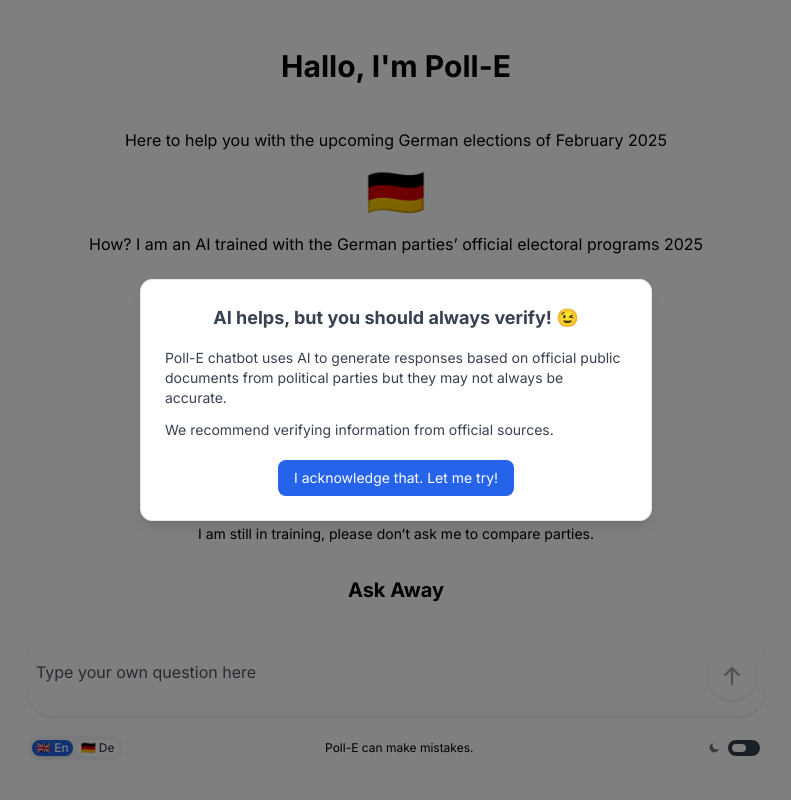
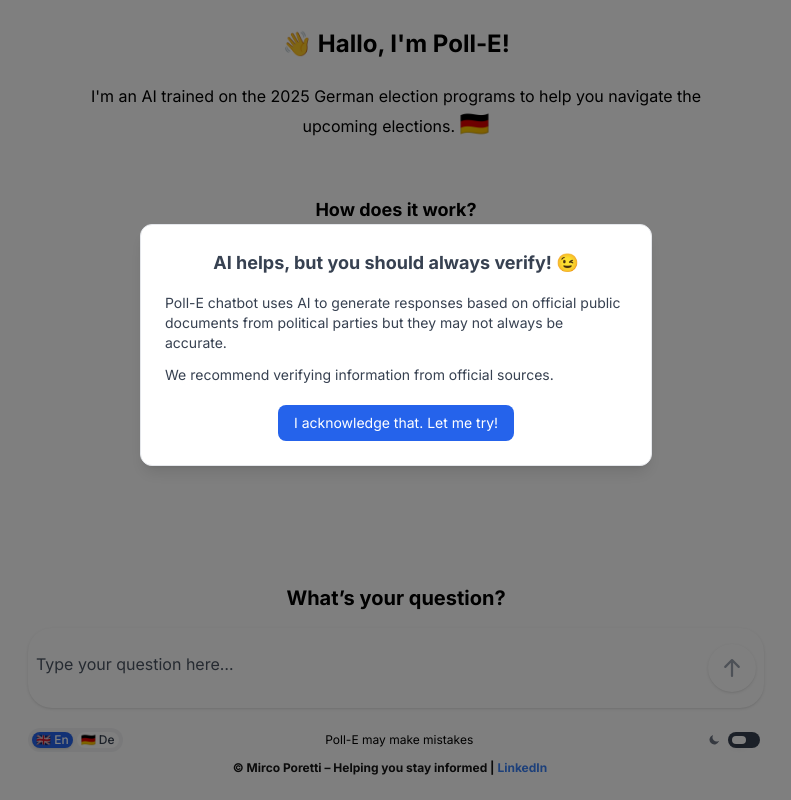
Before and after one commit to mircoporetti/elections, a Next.js app: page /en/chat in a window 1280 px wide. Shown: the whole page, without its empty margins (244-1035 px from the left). Built offline with nearby package versions, Linux system fonts and the light colour scheme.

Commit message:
Content improvements

```diff
--- a/messages/en.json
+++ b/messages/en.json
@@ -1,14 +1,18 @@
 {
   "Chat": {
-    "greetings": "Hallo, I'm Poll-E",
-    "intro1": "Here to help you with the upcoming German elections of February 2025",
-    "intro2": "How? I am an AI trained with the German parties’ official electoral programs 2025",
+    "greetings": "Hallo, I'm Poll-E!",
+    "intro": "I'm an AI trained on the 2025 German election programs to help you navigate the upcoming elections.",
+    "how-does-it-work-title": "How does it work?",
+    "how-does-it-work-point-1": "Click on a party for its proposals on the economic crisis.",
+    "how-does-it-work-point-2": "Type your question, including the party’s acronym.",
+    "how-does-it-work-point-3": " I can't compare parties yet — I’m still learning!",
     "parties-tags-description": "Use the following acronyms when referring to parties:",
     "parties-tags-disclaimer": "I am still in training, please don’t ask me to compare parties.",
     "default-tag-input": "What {party} wants to do for the economical crisis?",
-    "ask-away": "Ask Away",
-    "input-placeholder": "Type your own question here",
-    "polle-disclaimer": "Poll-E can make mistakes.",
+    "ask-away": "What’s your question?",
+    "input-placeholder": "Type your question here…",
+    "polle-disclaimer": "Poll-E may make mistakes",
+    "copyrights": "© Mirco Poretti – Helping you stay informed",
     "generic-error": "AI Assistant responded with an error! Please try again.",
     "too-many-requests-error": "I received too many requests today. Time to rest! Please try again tomorrow.",
     "ai": "Poll-E",
--- a/src/app/[locale]/chat/page.tsx
+++ b/src/app/[locale]/chat/page.tsx
@@ -62,7 +62,7 @@ export default function Chat() {
                 <div
                     className="max-w-4xl mx-auto px-4 max-[380px]:py-4 py-6 space-y-4 pb-2 pl-5 pr-5 md:pl-28 md:pr-28">
                     {!messages.length && (
-                        <div className="max-[380px]:mb-4 mb-6 sm:mb-14 md:mb-20 xl:mb-28">
+                        <div className="max-[380px]:mb-4 mb-6 sm:mb-7 md:mb-10 xl:mb-14">
                             <Intro/>
                         </div>
                     )}
@@ -78,12 +78,12 @@ export default function Chat() {
             </div>
             <div className="bg-white dark:bg-gray-700">
                 {!messages.length && (
-                    <div className="text-center text-black dark:text-white max-[380px]:pb-2 pb-4 sm:pb-8">
+                    <div className="text-center text-black dark:text-white max-[380px]:pb-2 pb-2 sm:pb-4">
                         <h2 className="font-bold max-[380px]:text-sm text-lg md:text-xl">{t('ask-away')}</h2>
                     </div>
                 )}
                 <form
-                    className="w-full max-w-3xl mx-auto max-[380px]:pl-6 max-[380px]:pr-6 pl-4 pr-4 max-[380px]:pb-4 pb-2 sm:pb-10 max-[950px]:landscape:pb-3"
+                    className="w-full max-w-3xl mx-auto max-[380px]:pl-6 max-[380px]:pr-6 pl-4 pr-4 max-[380px]:pb-4 pb-4 sm:pb-6 max-[950px]:landscape:pb-3"
                     onSubmit={handleSubmit}>
                     <div className="flex w-full items-center relative">
                 <textarea
@@ -114,6 +114,19 @@ export default function Chat() {
                         </div>
                         <div className="ml-4"><DarkModeToggle/></div>
                     </div>
+                    <div className="flex-grow text-center">
+                        <p className="text-xs mx-auto pr-3 font-bold pt-2">
+                            {t('copyrights')} |{' '}
+                            <a
+                                href="https://linkedin.com/in/mirco-poretti-197282b4"
+                                target="_blank"
+                                rel="noopener noreferrer"
+                                className="text-blue-500 hover:underline"
+                            >
+                                LinkedIn
+                            </a>
+                        </p>
+                    </div>
                 </form>
             </div>
         </div>
--- a/src/app/components/ConsentBanner.tsx
+++ b/src/app/components/ConsentBanner.tsx
@@ -24,8 +24,9 @@ export default function ConsentBanner() {
     if (!isVisible) return null;
 
     return (
-        <div className="fixed inset-0 flex items-center justify-center z-50 bg-black bg-opacity-50 px-4">
-            <div className="bg-white shadow-lg border border-gray-200 rounded-xl p-6 text-sm text-gray-700 w-full max-w-lg">
+        <div className="fixed inset-0 flex items-start justify-center z-50 bg-black bg-opacity-50 px-4">
+            <div
+                className="bg-white shadow-lg border border-gray-200 rounded-xl p-6 text-sm text-gray-700 w-full max-w-lg mt-40 sm:mt-56">
                 <h2 className="text-center font-bold text-lg mb-4">
                     {t('title')} 😉
                 </h2>
--- a/src/app/components/Intro.tsx
+++ b/src/app/components/Intro.tsx
@@ -7,31 +7,18 @@ const Intro = () => {
     return (
         <>
             <div
-                className="max-[950px]:landscape:hidden flex justify-center items-center max-[380px]:pt-0 max-[380px]:pb-0 pb-2 sm:p-6 dark:bg-gray-700">
+                className="max-[950px]:landscape:hidden flex justify-center items-center max-[380px]:pt-0 max-[380px]:pb-0 pb-1 sm:p-1 dark:bg-gray-700">
                 <div className="text-center text-black dark:text-white">
-                    <h2 className="font-bold max-[380px]:text-xl text-2xl md:text-3xl">
-                        {t('greetings')}
+                    <h2 className="font-bold max-[380px]:text-xl text-2xl">
+                        👋 {t('greetings')}
                     </h2>
                 </div>
             </div>
             <div
-                className="max-[950px]:landscape:hidden flex justify-center items-center max-[380px]:pt-1 pt-2 sm:pt-2 md:pt-8 lg:pt-1 xl:pt-4 dark:bg-gray-700 mt-1">
+                className="max-[950px]:landscape:hidden flex justify-center items-center max-[380px]:pt-1 pt-1 sm:pt-2 md:pt-8 lg:pt-1 xl:pt-4 dark:bg-gray-700 mt-1">
                 <div className="text-center text-black dark:text-white">
                     <p className="text-md">
-                        {t('intro1')}
-                    </p>
-                </div>
-            </div>
-            <div
-                className="max-[950px]:landscape:hidden flex justify-center items-center dark:bg-gray-700 rounded-2xl mt-2 mb-2 sm:mt-4 sm:mb-4">
-                <div className="text-center">
-                    <p className="max-[380px]:text-2xl text-4xl sm:text-5xl">🇩🇪</p>
-                </div>
-            </div>
-            <div className="max-[950px]:landscape:hidden flex justify-center items-center dark:bg-gray-700">
-                <div className="text-center text-black dark:text-white">
-                    <p className="text-md">
-                        {t('intro2')}
+                        {t('intro')} <span className="text-2xl">🇩🇪</span>
                     </p>
                 </div>
             </div>
--- a/src/app/components/PartiesSection.tsx
+++ b/src/app/components/PartiesSection.tsx
@@ -1,51 +1,58 @@
 import React from "react";
 import Tag from "./Tag";
-import { useTranslations } from "next-intl";
+import {useTranslations} from "next-intl";
 
 interface PartiesSectionProps {
     showOnlyTags?: boolean;
     fillChatInput: (text: (previous: string) => string) => void;
 }
 
-const PartiesSection: React.FC<PartiesSectionProps> = ({showOnlyTags = false,  fillChatInput}) => {
+const PartiesSection: React.FC<PartiesSectionProps> = ({showOnlyTags = false, fillChatInput}) => {
 
     const t = useTranslations('Chat');
 
     const handleTagClick = (party: string) => {
-        const text = t("default-tag-input", { party })
+        const text = t("default-tag-input", {party})
         fillChatInput(() => text);
-        };
+    };
 
-        return (
-        <div className={`pl-1 pr-1 md:pl-8 md:pr-8 max-[950px]:landscape:mt-0 max-[380px]:mt-6 bg-white dark:bg-gray-700 ${showOnlyTags ? "max-[950px]:landscape:pb-5 pb-6" : ""}`}>
+    return (
+        <div
+            className={`pl-1 pr-1 md:pl-8 md:pr-8 max-[950px]:landscape:mt-0 max-[380px]:mt-6 bg-white dark:bg-gray-700 ${showOnlyTags ? "max-[950px]:landscape:pb-5 pb-6" : ""}`}>
             {!showOnlyTags && <div
-                className="max-[950px]:landscape:hidden flex justify-center items-center dark:bg-gray-700">
-                <div className="text-center text-black dark:text-white">
-                    <p className="text-sm md:text-md">  {t('parties-tags-description')}</p>
+                className="max-[950px]:landscape:hidden flex flex-col justify-center items-center dark:bg-gray-700 mt-5 w-full">
+                <div className="text-center text-black dark:text-white font-bold text-lg">
+                    <p className="text-md">{t('how-does-it-work-title')}</p>
                 </div>
-            </div> }
+                <ul className="w-full max-w-lg mt-3 space-y-2 text-left text-sm md:text-[1rem]">
+                    <li className="text-black dark:text-white"><span
+                        className="mr-2">-</span>{t('how-does-it-work-point-1')}</li>
+                    <li className="text-black dark:text-white"><span
+                        className="mr-2">-</span>{t('how-does-it-work-point-2')}</li>
+                    <li className="text-black dark:text-white"><span
+                        className="mr-2">-</span>{t('how-does-it-work-point-3')}</li>
+                </ul>
+            </div>}
             <div
-                className="max-[950px]:landscape:pt-6 flex justify-center items-center max-[380px]:pt-4 pt-6 dark:bg-gray-700">
+                className="max-[950px]:landscape:pt-6 flex justify-center items-center max-[380px]:pt-6 pt-10 dark:bg-gray-700">
                 <div className="text-center">
-                    <Tag text="SPD" color="#D02323" onClick={handleTagClick}/> <Tag text="CDU" color="#000000" onClick={handleTagClick}/> <Tag text="FDP"
-                                                                                      color="#FFED00" onClick={handleTagClick}/> <Tag
-                    text="AFD" color="#009EE0" onClick={handleTagClick}/> <Tag text="BSW" color="#FFD700" onClick={handleTagClick}/>
+                    <Tag text="SPD" color="#D02323" onClick={handleTagClick}/> <Tag text="CDU" color="#000000"
+                                                                                    onClick={handleTagClick}/> <Tag
+                    text="FDP"
+                    color="#FFED00" onClick={handleTagClick}/> <Tag
+                    text="AFD" color="#009EE0" onClick={handleTagClick}/> <Tag text="BSW" color="#FFD700"
+                                                                               onClick={handleTagClick}/>
                 </div>
             </div>
             <div
                 className="flex justify-center items-center pt-8 dark:bg-gray-700">
                 <div className="text-center">
                     <Tag text="DG" extraText="(Die Grüne)" color="#64A12D" onClick={handleTagClick}/> <Tag text="DL"
-                                                                                extraText="(Die Linke)"
-                                                                                color="#BE0028" onClick={handleTagClick}/>
+                                                                                                           extraText="(Die Linke)"
+                                                                                                           color="#BE0028"
+                                                                                                           onClick={handleTagClick}/>
                 </div>
             </div>
-            {!showOnlyTags && <div
-                className=" max-[950px]:landscape:hidden flex justify-center items-center pt-6 dark:bg-gray-700">
-                <div className="text-center text-black dark:text-white">
-                    <p className="text-sm text-md">  {t('parties-tags-disclaimer')}</p>
-                </div>
-            </div>}
         </div>
     );
 };
```
Also changed, not shown: messages/de.json (+9 -5 lines).
